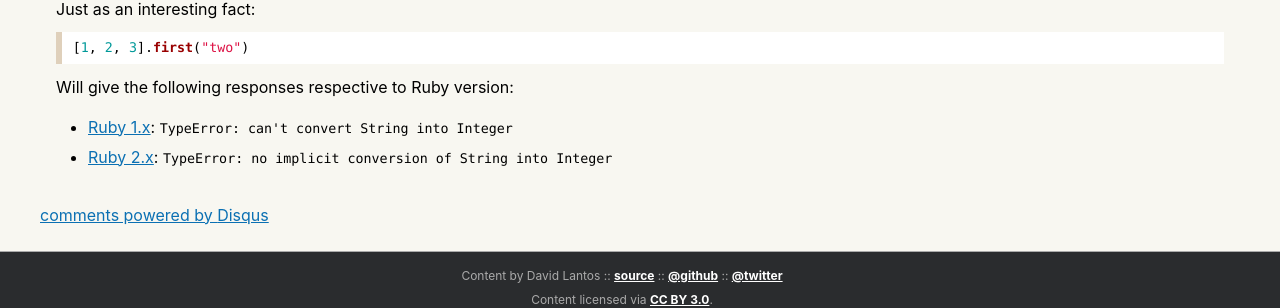
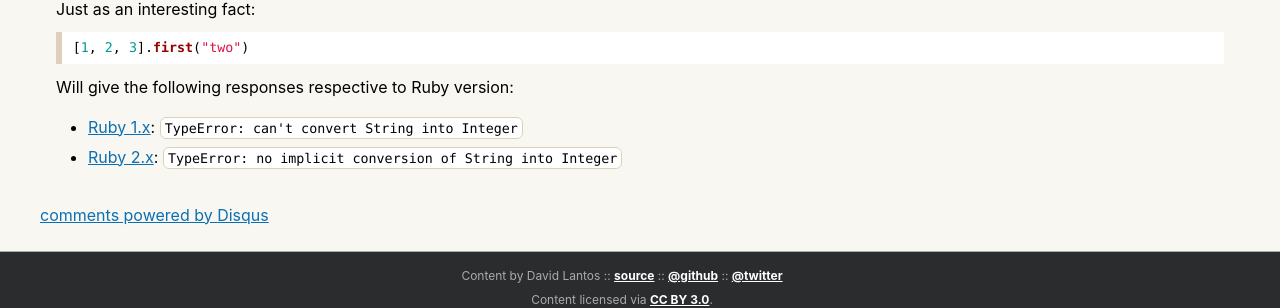
Before and after one commit to sldblog/sldblog.github.io, a Jekyll site: the page built from _posts/sldcode/2014-05-28-typeerror-message.md, in a window 1280 px wide. Shown: the part 274-582 px from the top of the page. Built offline with Jekyll 4.4.1, drawn with Linux system fonts in a browser that asks for light colours; comment, search, counter and statistics services are not loaded.

Commit message:
Add code background to sections in list items too

```diff
--- a/css/main.css
+++ b/css/main.css
@@ -148,7 +148,7 @@ ul.posts {
   overflow: scroll;
 }
 
-.post p code {
+.post p code, .post li code {
   border: 1px solid #dfd0bb;
   background-color: white;
   padding: 0.2em 0.3em;
```
